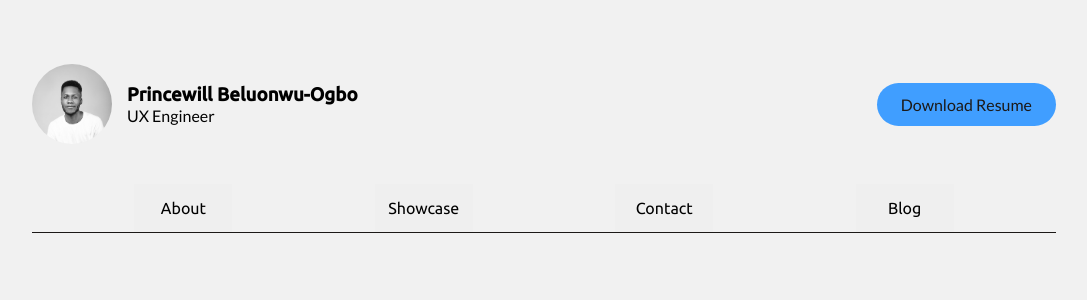
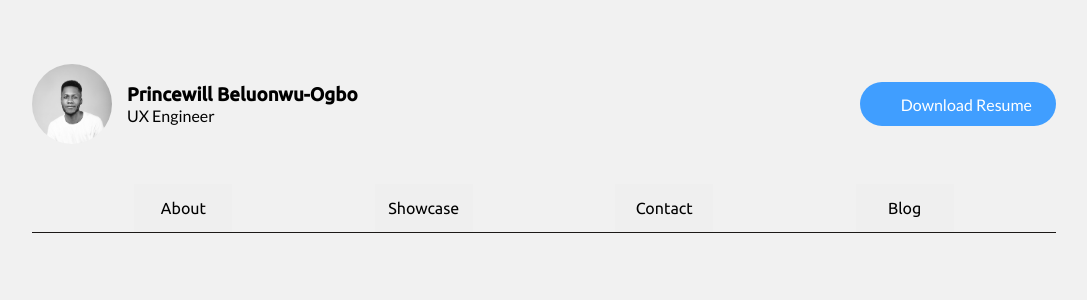
Before and after one commit to zubbyzillion/Portfolio, a React (Vite) app in the folder personal-portfolio/: page / in a window 1280 px wide. In both pictures the pointer is over the link "Download Resume". Shown: the top 300 px of the page, without its empty margins (96-1183 px from the left). Built offline with nearby package versions, Linux system fonts and the light colour scheme.

Commit message:
Styled animationDownload Button

```diff
--- a/personal-portfolio/index.html
+++ b/personal-portfolio/index.html
@@ -8,6 +8,9 @@
     <link rel="preconnect" href="https://fonts.gstatic.com" crossorigin>
     <link rel="icon" href="/image/logo/favicon-32x32.png">
     <link href="https://fonts.googleapis.com/css2?family=Lato:ital,wght@0,100;0,300;0,400;0,700;0,900;1,100;1,300;1,400;1,700;1,900&family=Ubuntu:ital,wght@0,300;0,400;0,500;1,300;1,400;1,500;1,700&display=swap" rel="stylesheet">
+
+    <link href="https://fonts.googleapis.com/icon?family=Material+Icons"
+      rel="stylesheet">
     <title>Nzubechukwu .P Beluonwu-Ogbo | UX Engineer</title>
   </head>
   <body>
--- a/personal-portfolio/src/App.jsx
+++ b/personal-portfolio/src/App.jsx
@@ -31,6 +31,7 @@ function Header() {
         </div>
 
         <div className="resume_btn">
+
           <a href="/resume" className="resume_btn_link">Download Resume</a>
         </div>
       </div>
@@ -40,19 +41,27 @@ function Header() {
 
 function Navigation() {
   const [navigation, setNavigation] = useState("");
+  // const [isActive, setActive] = useState(false);
+
+  // function  activeNavigation() {
+  //   // isActive= true;
+
+  //   setActive(current => current);
+  // }
 
   function handleNavigation() {
     // e.innerHTML();
 
-    !navigation ? setNavigation(() => "btn_navigation_active") : setNavigation("");
+    !navigation === true ? setNavigation(() => "btn_navigation_active") : setNavigation("");
     // setNavigation(navigation => !navigation);
   }
 
   console.log(navigation);
+  // console.log(isActive);
 
   return (
     <div className="navigation_list_section">
-      <ul className="navigation_list">
+      <div className="navigation_list">
         <button key="about" onClick={handleNavigation} className= {navigation ? "btn_navigation_active" : ""} id="#About">
           <li className="navigation_active_list" id="#About">About</li>
         </button>
@@ -65,7 +74,7 @@ function Navigation() {
         <button key="blog" onClick={handleNavigation} className={navigation ? "btn_navigation_active" : ""} id="#Blog">
           <li className="active" id="#Blog">Blog</li>
         </button>
-      </ul>
+      </div>
     </div>
   );
 }
--- a/personal-portfolio/src/sass/pages/_home.scss
+++ b/personal-portfolio/src/sass/pages/_home.scss
@@ -30,6 +30,9 @@
 
 .resume_btn {
     .resume_btn_link {
+        display: flex;
+        justify-content: center;
+        align-items: center;
         text-decoration: none;
         color: $color-white;
         background-color: $color-dark-blue;
@@ -40,7 +43,50 @@
 
         &:hover {
             background-color: $color-light-blue;
-            color: $color-black
+
+            // font-family: Material Icons;
+            // pointer-events: none;
+
+
+            &::before {
+                align-items: center;
+                top: -4rem;
+                margin-right: .4rem;
+                font-family: "Material Icons";
+                animation: dropAnim .9s ease-in-out ;
+                content: "\e2c4";
+                overflow: hidden;
+            }
+
+            @keyframes dropAnim {
+                0% {
+                    position: absolute;
+                    overflow: hidden;
+                    top: -60px;
+                    transition-delay: 45s;
+                    opacity: 0;
+                }
+
+                50% {
+                    top: 0px;
+                    opacity: 1;
+                    transition-delay: 90s;
+                }
+
+                100% {
+                    position: relative;
+                    top: 100px;
+                    opacity: 1;
+                }
+            }
         }
     }
 }
+
+.material-symbols-rounded {
+    font-variation-settings:
+    'FILL' 0,
+    'wght' 400,
+    'GRAD' 0,
+    'opsz' 48
+  }
```
